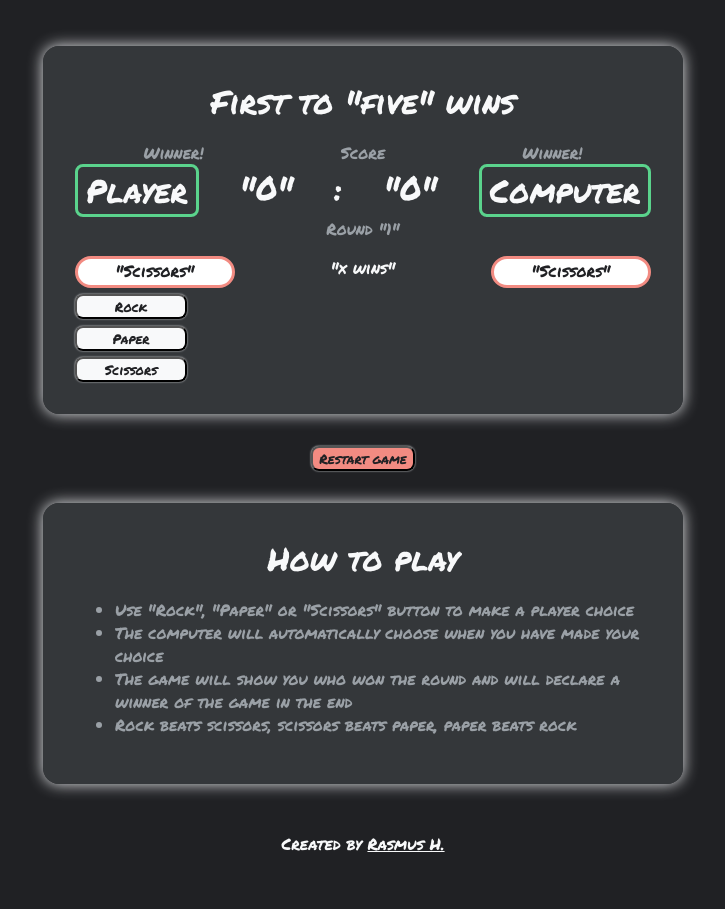
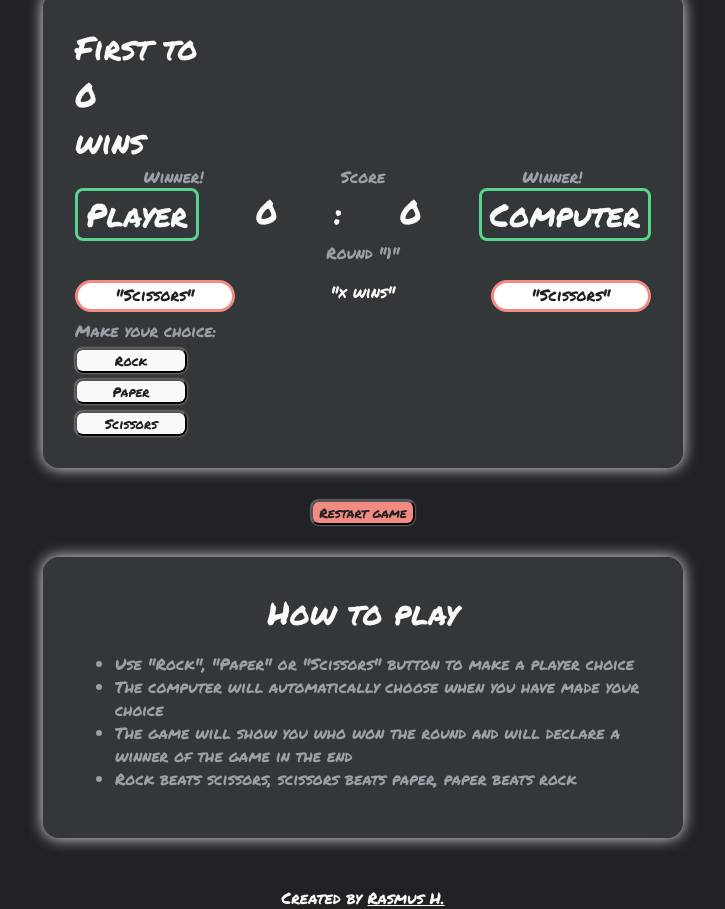
Before and after one commit to rasmushaislund/TOP-rock-paper-scissors, a plain HTML site: page index.html in a window 1280 px wide. Shown: the whole page, without its empty margins (277-1002 px from the left). Before the commit the page ends 855 px from the top, so only its background shows below. Drawn offline with Linux system fonts and the light colour scheme.

Commit message:
Add new flex container for play box header

```diff
--- a/index.html
+++ b/index.html
@@ -7,6 +7,8 @@
     <title>Play Rock Paper Scissors!</title>
     <link rel="stylesheet" href="./style.css"/>
     <link href="https://fonts.googleapis.com/css2?family=Permanent+Marker&display=swap" rel="stylesheet">
+    <link href="https://fonts.googleapis.com/css2?family=Orbitron&display=swap" rel="stylesheet">
+    <link href="https://fonts.googleapis.com/css2?family=Press+Start+2P&display=swap" rel="stylesheet">
     <!-- <script src="./script.js" defer></script> -->
 </head>
 <body>
@@ -15,7 +17,11 @@
     </div>
 
     <div class="content-box" id="play-box">
-        <div class="text-primary" id="play-box-header">First to "five" wins</div>
+        <div id="content-box-header">
+            <div class="text-primary" id="play-box-header-pre">First to</div>
+            <div class="text-primary" id="play-box-header-points">0</div>
+            <div class="text-primary" id="play-box-header-post">wins</div>
+        </div>
         <div class="text-secondary" id="score-text">
             <div class="text-secondary" id="player-win">Winner!</div>
             <div class="text-secondary">Score</div>
@@ -23,15 +29,16 @@
         </div>
         <div class="text-primary" id="score-board">
             <div class="show-winner">Player  </div>
-            <div id="player-score">"0"</div>
+            <div class="score">0</div>
             <div>:</div>
-            <div id="computer-score">"0"</div>
+            <div class="score">0</div>
             <div class="show-winner">Computer</div>
         </div>
         <div class="text-secondary" id="round-counter">Round "1"</div>
         <div class="text-secondary choice-content">
             <div id="player-ui">
                 <div id="choice">"Scissors"</div>
+                <div class="text-secondary" id="make-choice-text">Make your choice:</div>
                 <button class="btn" id="btn-rock">Rock</button>
                 <button class="btn" id="btn-paper">Paper</button>
                 <button class="btn" id="btn-scissors">Scissors</button>
```
